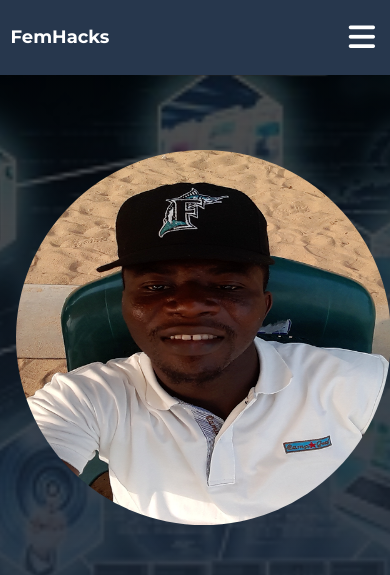
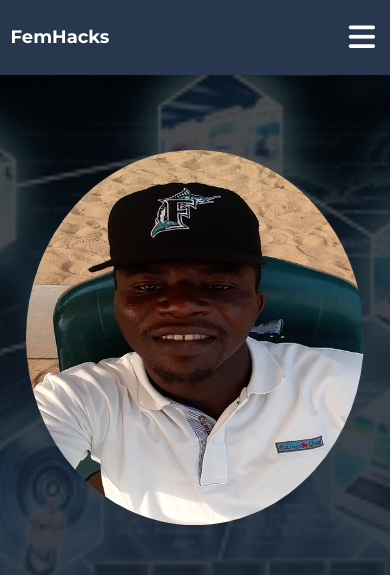
Before and after one commit to OluwafemiAdesegha/personal-portfolio, a plain HTML site: page index.html in a window 390 px wide. Shown: the top 575 px of the page. Drawn offline with Linux system fonts and the light colour scheme.

Commit message:
Decreased landing profile-pic to 94%

```diff
--- a/script.js
+++ b/script.js
@@ -44,10 +44,10 @@ const showMoreToggle = document.querySelector('.show-more-toggle');
 showMoreToggle.addEventListener('click', ()=>{
     showMoreInfo.classList.toggle('read-more');
     if (showMoreInfo.classList.contains('read-more')){
-        showMoreToggle.textContent = 'Show less';
+        showMoreToggle.textContent = "Show less";
     }
     else{
-        showMoreToggle.textContent = 'Show More';
+        showMoreToggle.textContent = "Show More";
     }
 })
 
--- a/style.css
+++ b/style.css
@@ -617,7 +617,7 @@ footer .copyright{
 
     section.landing .container{
         grid-template-columns: 1fr;
-        grid-template-rows: 20% 50%;
+        grid-template-rows: 20% 50% 10%;
         grid-gap: 6rem;
         text-align: center;
         margin: 0 auto;
@@ -627,6 +627,12 @@ footer .copyright{
         grid-row: 1;
        margin: 5rem auto 1rem;
 
+    }
+
+    section.landing .container .profile-pic img{
+        width: 94%;
+        display: block;
+        object-fit: cover;
     }
 
     section.landing .container .landing-info{
```
